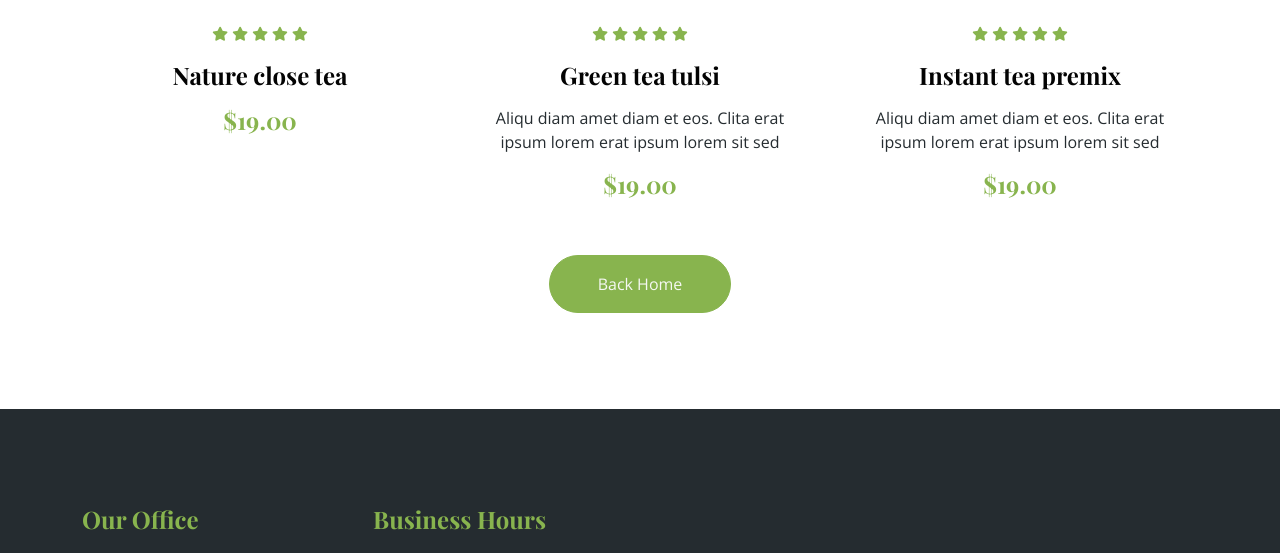
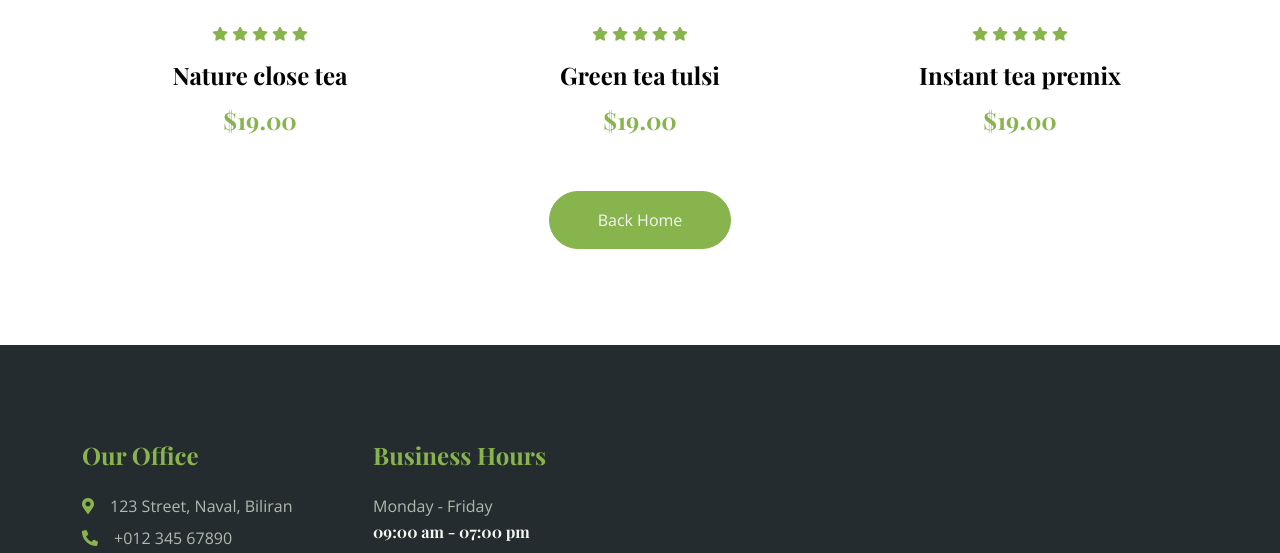
Before and after one commit to hailholy/hail.github.io, a plain HTML site: page store.html in a window 1280 px wide. Shown: the part 944-1497 px from the top of the page. Drawn offline with nearby package versions, Linux system fonts and the light colour scheme.

Commit message:
COMMIT_EDITMSG

```diff
--- a/store.html
+++ b/store.html
@@ -126,7 +126,6 @@
                                 <small class="fa fa-star text-primary"></small>
                             </div>
                             <h4 class="mb-3">Green tea tulsi</h4>
-                            <p>Aliqu diam amet diam et eos. Clita erat ipsum lorem erat ipsum lorem sit sed</p>
                             <h4 class="text-primary">$19.00</h4>
                         </div>
                         <div class="store-overlay">
@@ -145,7 +144,6 @@
                                 <small class="fa fa-star text-primary"></small>
                             </div>
                             <h4 class="mb-3">Instant tea premix</h4>
-                            <p>Aliqu diam amet diam et eos. Clita erat ipsum lorem erat ipsum lorem sit sed</p>
                             <h4 class="text-primary">$19.00</h4>
                         </div>
                         <div class="store-overlay">
```
